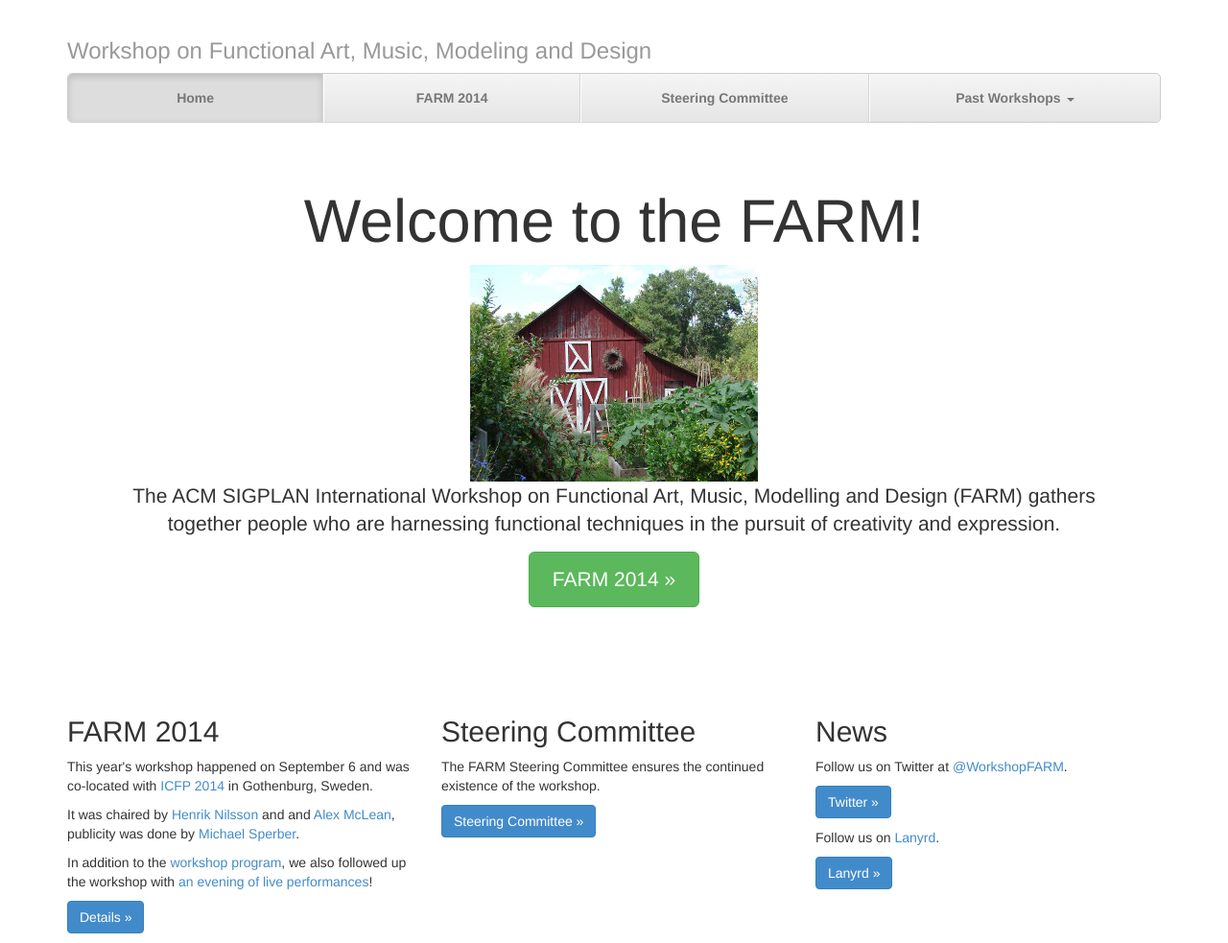
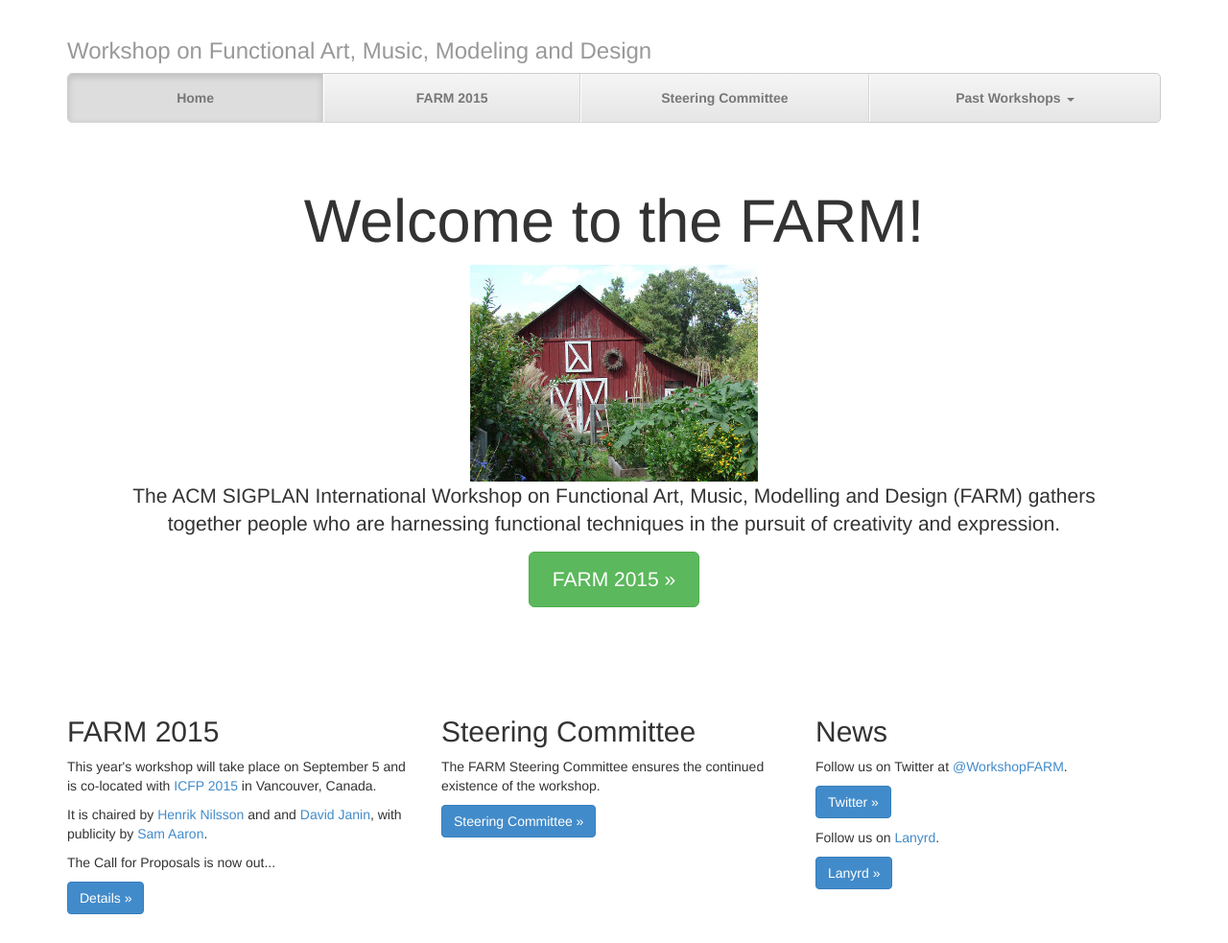
Before and after one commit to functional-art/functional-art.github.com, a Jekyll site: the page built from index.html, in a window 1280 px wide. Shown: the whole page at 96% size. Built offline with Jekyll 4.4.1, drawn with Linux system fonts in a browser that asks for light colours; nearby versions of some CDN libraries.

Commit message:
add initial info for FARM 2015

```diff
--- a/_includes/navbar.html
+++ b/_includes/navbar.html
@@ -3,10 +3,10 @@
 {% else %}
 <li><a href="/">Home</a></li>
 {% endif %}
-{% if page.active == "farm2014" %}
-<li class="active"><a href="/2014/">FARM 2014</a></li>
+{% if page.active == "farm2015" %}
+<li class="active"><a href="/2015/">FARM 2015</a></li>
 {% else %}
-<li><a href="/2014/">FARM 2014</a></li>
+<li><a href="/2015/">FARM 2015</a></li>
 {% endif %}
 {% if page.active == "sc" %}
 <li class="active"><a href="/sc.html">Steering Committee</a></li>
--- a/index.html
+++ b/index.html
@@ -48,30 +48,26 @@
 Modelling and Design (FARM) gathers together people who are harnessing
 functional techniques in the pursuit of creativity and expression.
 	</p>
-        <p><a class="btn btn-lg btn-success" href="/2014/"
-        role="button">FARM 2014 &raquo;</a></p>
+        <p><a class="btn btn-lg btn-success" href="/2015/"
+        role="button">FARM 2015 &raquo;</a></p>
       </div>
 
       <!-- Example row of columns -->
       <div class="row">
         <div class="col-lg-4">
-          <h2>FARM 2014</h2>
-          <p>This year's workshop happened on September 6 and was co-located with <a
-          href="http://icfpconference.org/icfp2014/">ICFP 2014</a> in
-          Gothenburg, Sweden.</p>
+          <h2>FARM 2015</h2>
+          <p>This year's workshop will take place on September 5 and is co-located with <a
+          href="http://icfpconference.org/icfp2014/">ICFP 2015</a> in
+          Vancouver, Canada.</p>
 
-          <p>It was chaired by <a
-          href="http://www.cs.nott.ac.uk/~nhn/">Henrik Nilsson</a> and
-          and <a
-          href="http://music.leeds.ac.uk/people/alex-mclean/">Alex
-          McLean</a>, publicity was done by <a
-          href="http://www.deinprogramm.de/sperber/">Michael
-          Sperber</a>.
+          <p>
+            It is chaired by <a href="http://www.cs.nott.ac.uk/~nhn/">Henrik Nilsson</a> and
+            and <a href="http://www.labri.fr/perso/janin/">David Janin</a>, with
+            publicity by <a href="http://sam.aaron.name/">Sam Aaron</a>.
 
-          <p>In addition to the <a href="/2014/index.html">workshop program</a>, we also
-          followed up the workshop with <a href="2014/performance.html">an evening of live performances</a>!</p>
+          <p>The Call for Proposals is now out...</p>
 
-          <p><a class="btn btn-primary" href="/2014/" role="button">Details &raquo;</a></p>
+          <p><a class="btn btn-primary" href="/2015/" role="button">Details &raquo;</a></p>
         </div>
         <div class="col-lg-4">
           <h2>Steering Committee</h2>
@@ -85,8 +81,8 @@
           <h2>News</h2>
           <p>Follow us on Twitter at <a href="http://twitter.com/WorkshopFARM">@WorkshopFARM</a>.</p>
           <p><a class="btn btn-primary" href="http://twitter.com/WorkshopFARM/" role="button">Twitter &raquo;</a></p>
-          <p>Follow us on <a href="http://lanyrd.com/2014/farm2014/">Lanyrd</a>.</p>
-          <p><a class="btn btn-primary" href="http://lanyrd.com/2014/farm2014/" role="button">Lanyrd &raquo;</a></p>
+          <p>Follow us on <a href="http://lanyrd.com/2015/farm2015/">Lanyrd</a>.</p>
+          <p><a class="btn btn-primary" href="http://lanyrd.com/2015/farm2015/" role="button">Lanyrd &raquo;</a></p>
         </div>
       </div>
 
```
Also changed, not shown: 2015/cfp.md (added, +135 -0 lines), 2015/index.md (added, +31 -0 lines).
